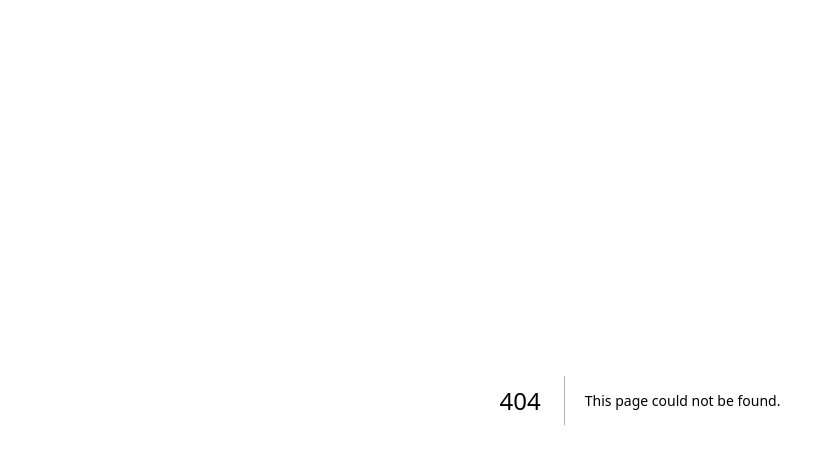
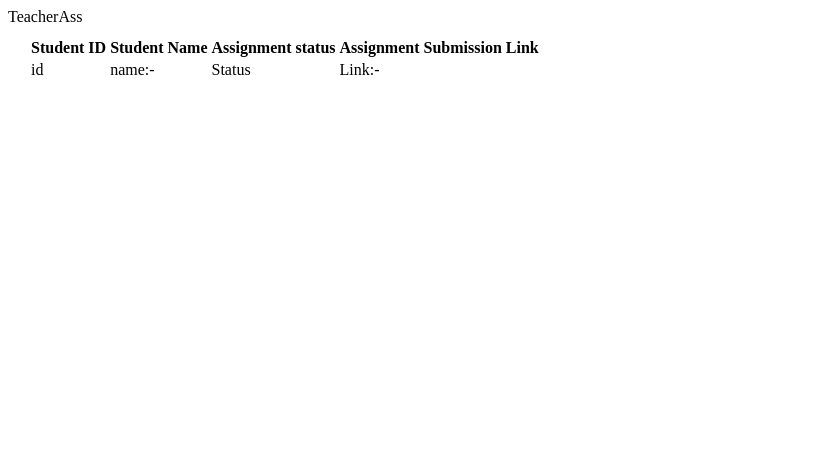
Before and after one commit to H-unique245/MindInstallers, a Next.js app: page /teacher in a window 1280 px wide. Before the commit this address had no page. Shown: the top 464 px of the page, without its empty margins (0-835 px from the left). Built offline with nearby package versions, Linux system fonts and the light colour scheme.

Commit message:
added assignment  table

```diff
--- /dev/null
+++ b/Component/Teacher/TeacherAss.js
@@ -0,0 +1,60 @@
+import React from 'react'
+import {
+    Table,
+    Thead,
+    Tbody,
+    Tfoot,
+    Tr,
+    Th,
+    Td,
+    TableCaption,
+    TableContainer
+  } from '@chakra-ui/react'
+
+
+
+const TeacherAss = () => {
+  return (
+    <>
+    <heading>TeacherAss</heading>
+
+    <TableContainer>
+
+  <Table variant='simple' style={{margin:"auto",margin: "10px 40px 40px 20px"}} >
+
+    <Thead style={{marginLeft:"20px"}} >
+      <Tr>
+        <Th>Student ID</Th>
+        <Th>Student Name</Th>
+        <Th>Assignment status</Th>
+        <Th>Assignment Submission Link</Th>
+       </Tr>
+    </Thead>
+    <Tbody>
+      <Tr>
+        <Td isNumeric>id</Td>
+        <Td>name:-</Td>
+        <Td>Status</Td>
+        <Td>Link:-</Td>
+
+      </Tr>
+      {/* <Tr>
+        <Td>feet</Td>
+        <Td>centimetres (cm)</Td>
+        <Td isNumeric>30.48</Td>
+      </Tr>
+      <Tr>
+        <Td>yards</Td>
+        <Td>metres (m)</Td>
+        <Td isNumeric>0.91444</Td>
+      </Tr> */}
+    </Tbody>
+
+  </Table>
+</TableContainer>
+
+    </>
+  )
+}
+
+export default TeacherAss
--- a/pages/_app.js
+++ b/pages/_app.js
@@ -1,4 +1,4 @@
-import '../styles/globals.css'
+
 
 export default function App({ Component, pageProps }) {
   return <Component {...pageProps} />
--- /dev/null
+++ b/pages/teacher/index.js
@@ -0,0 +1,14 @@
+import React from 'react'
+
+import TeacherAss from '../../Component/Teacher/TeacherAss'
+
+const index = () => {
+  return (
+    <div>
+      <TeacherAss />
+
+    </div>
+  )
+}
+
+export default index
```
Also changed, not shown: Component/Teacher/StudentList.js (added, +9 -0 lines).
